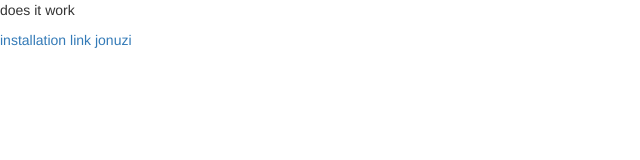
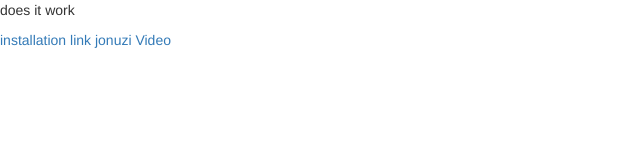
Before and after one commit to elijanajonuzi/M152_Jonuzi_LB01, a plain HTML site: page index.html in a window 1280 px wide. Shown: the full height of the page, 0-640 px from the left. Drawn offline with nearby package versions, Linux system fonts and the light colour scheme.

Commit message:
added link

```diff
--- a/index.html
+++ b/index.html
@@ -21,5 +21,7 @@
 	<p>does it work</p>
 	<a href='./installation.html'>installation link</a>
 	<a href='./jonuzi.html'> jonuzi <a>
+
+	<a href='./video_audio_aufgabe/video.html'>Video<a>
 </body>
 </html>
```
